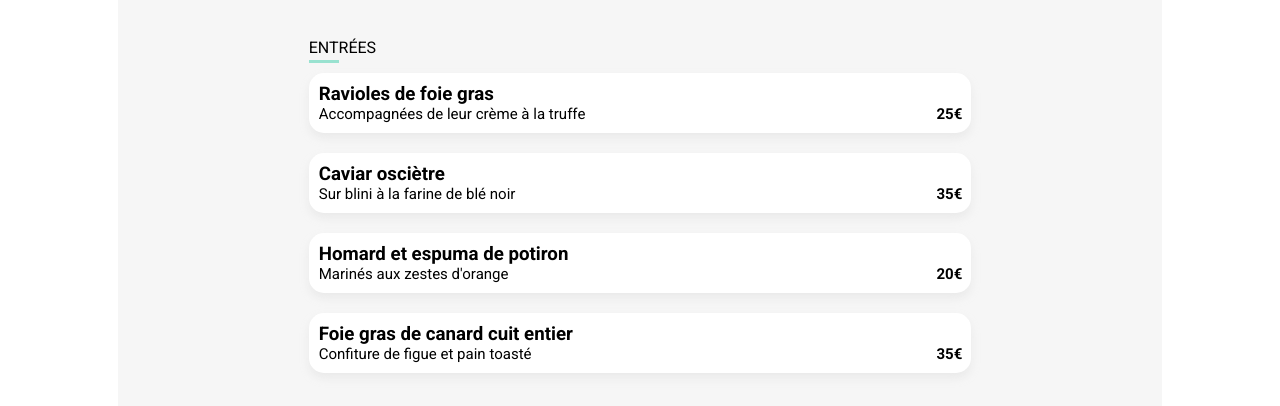
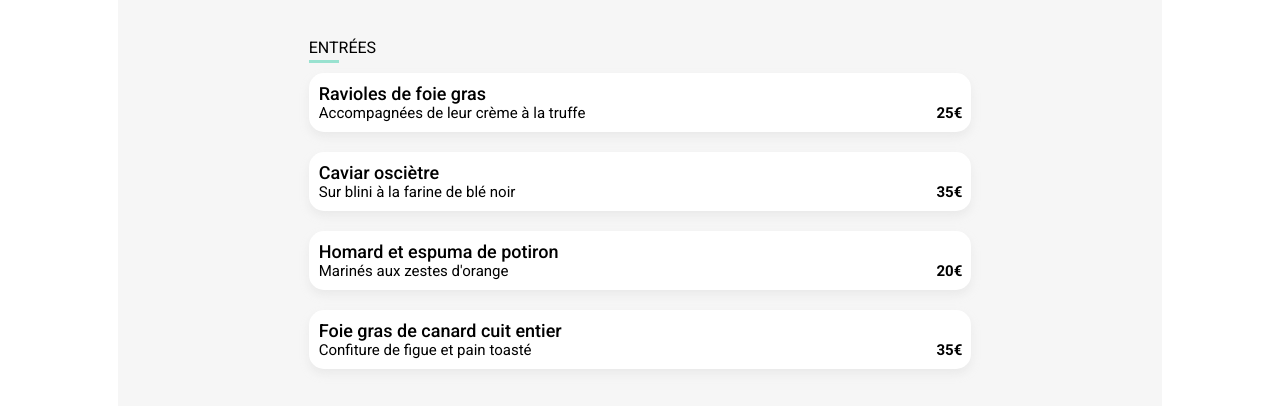
Before and after one commit to Florian-GitHub1/ohmyfood, a website: page html/note.html in a window 1280 px wide. Shown: the part 383-789 px from the top of the page. Drawn offline with Linux system fonts and the light colour scheme; a web font is replaced by a local one.

Commit message:
Rectification CSS :     - Remplacement h4 -> h3.

```diff
--- a/css/menu.scss
+++ b/css/menu.scss
@@ -132,7 +132,7 @@ body{
             text-overflow: ellipsis;
             width: 100%;
             padding: 5px;
-                & h4{
+                & h3{
                     margin: 0;
                     font-size: 16px;
                     font-weight: 500;
```
Also changed, not shown: css/menu.css.
